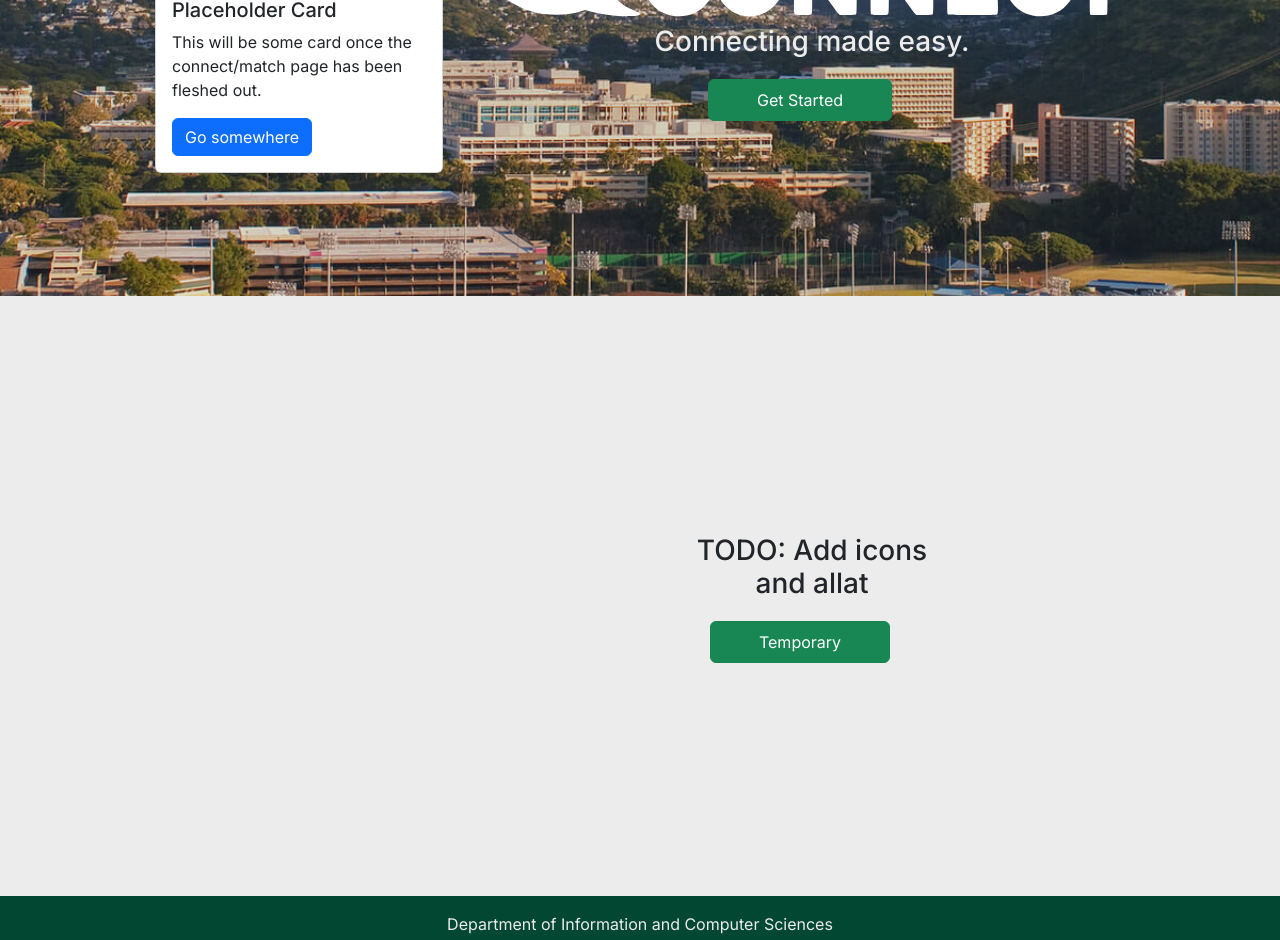
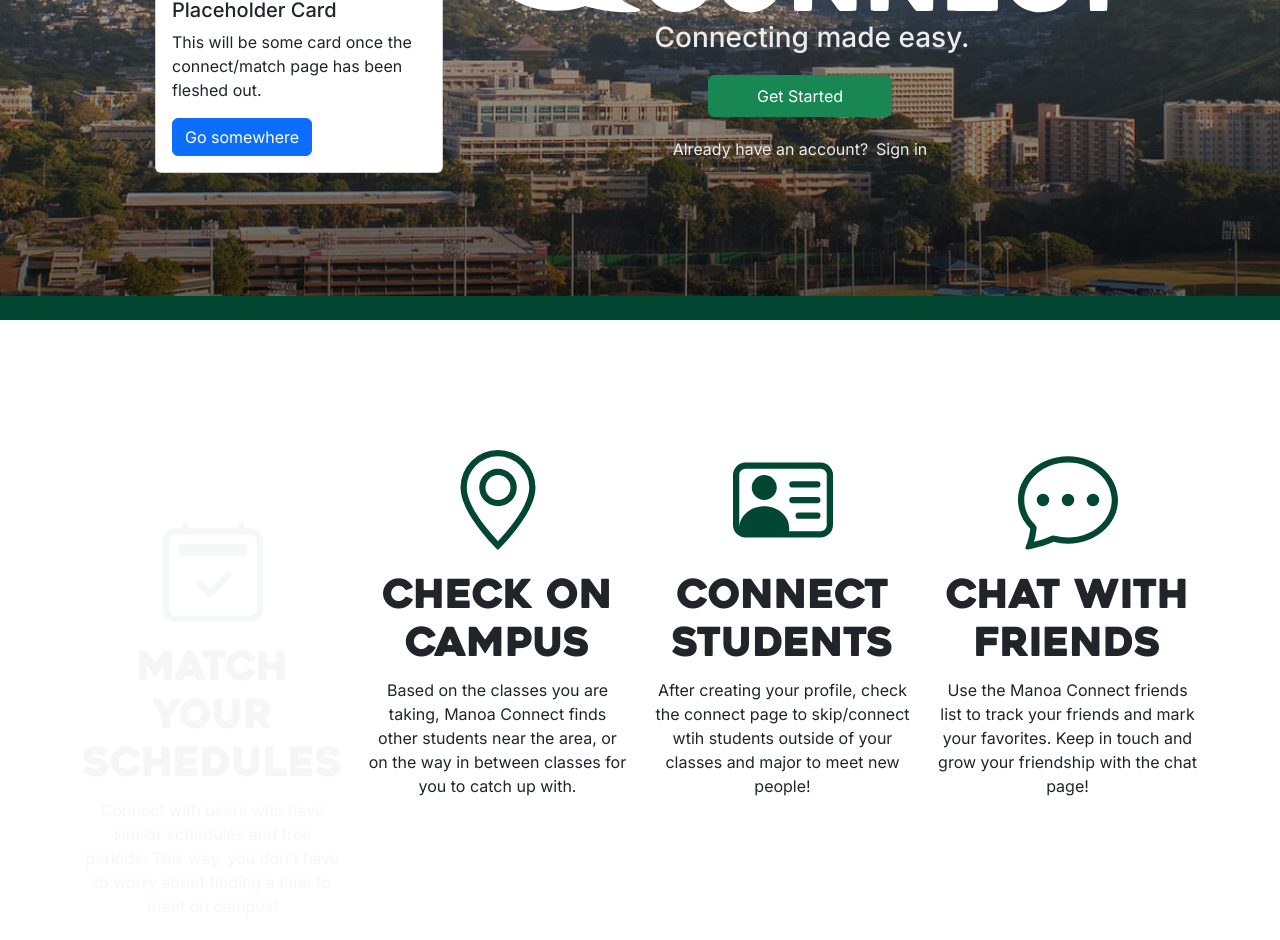
Before and after one commit to manoa-connect/manoa-connect, a Next.js app: page / in a window 1280 px wide. Shown: the part 380-1320 px from the top of the page. Built offline with nearby package versions, Linux system fonts and the light colour scheme; no server answers.

Commit message:
Finish initial landing page

```diff
--- a/src/app/globals.css
+++ b/src/app/globals.css
@@ -1,6 +1,22 @@
 @font-face {
   font-family: 'Heavitas';
   src: url('../../public/assets/Heavitas.ttf') format('truetype');
+}
+
+@keyframes appear-slideUp {
+  from {
+      opacity: 0;
+      transform: translateY(100px);
+  }
+
+  to {
+      opacity: 1;
+      transform: translateY(0px);
+  }
+}
+
+:root {
+  --manoa-green: #024731;
 }
 
 html,
@@ -20,7 +36,7 @@ body {
 }
 
 #hero {
-  background-image: linear-gradient(rgba(0,0,0,0.2), rgba(0,0,0,0.1)), url(../../public/img/hero-img.jpg);
+  background-image: linear-gradient(rgba(192, 192, 192, 0.2), rgba(0, 0, 0, 0.6)), url(../../public/img/hero-img.jpg);
   background-size: cover;
   height: 75vh;
   background-position-x: 60%;
@@ -43,3 +59,13 @@ body {
 .v-middle {
   height: 75vh;
 }
+
+.hover-line:hover{
+  text-decoration: underline;
+}
+
+.slide-up {
+  animation: appear-slideUp linear;
+  animation-timeline: view();
+  animation-range: entry cover 35%;
+}
--- a/src/app/page.tsx
+++ b/src/app/page.tsx
@@ -2,11 +2,13 @@
 
 import HeroSec from '@/components/HeroSec';
 import LandingHome from '@/components/LandingHome';
+import { Navbar } from 'react-bootstrap'
 
 /** The Home page. */
 const Home = () => (
   <main>
     <HeroSec />
+    <Navbar className="pt-3 bg-manoa-green"/>
     <LandingHome />
   </main>
 );
--- a/src/components/HeroSec.tsx
+++ b/src/components/HeroSec.tsx
@@ -1,6 +1,6 @@
 'use client';
 
-import { Col, Container, Image, Row, Button, Card } from 'react-bootstrap';
+import { Col, Container, Image, Row, Button, Card, Navbar, Nav } from 'react-bootstrap';
 import text_logo from '../../public/assets/manoa-connect_logo-text.svg'
 import card_image from '../../public/img/hero-img.jpg';
 
@@ -21,9 +21,13 @@ const HeroSec = () => (
                 </Card>
             </Col>
             <Col className="justify-content-center align-middle text-center">
-                <Image src={text_logo.src} width="650px" alt="Manoa Connect" className="invert"/>
+                <Image src={text_logo.src} width="650px" alt="Manoa Connect" className="invert mt-5"/>
                 <h3 className='py-2 ps-4 text-light'>Connecting made easy.</h3>
-                <Button className="btn-success my-1 py-2 px-5">Get Started</Button>
+                <Button className="btn-success my-1 py-2 px-5" href="/auth/signup">Get Started</Button>
+                <Navbar className="justify-content-center align-middle text-center text-light">
+                    <Navbar.Text className="text-light me-2">Already have an account?</Navbar.Text>
+                    <Nav.Link className="hover-line" href="/auth/signin">Sign in</Nav.Link>
+                </Navbar>
             </Col>
             <Col s={1} />
         </Row>
--- a/src/components/LandingHome.tsx
+++ b/src/components/LandingHome.tsx
@@ -1,17 +1,48 @@
 'use client';
-
-import { Col, Container, Row, Button } from 'react-bootstrap';
+import { Col, Container, Row } from 'react-bootstrap';
+import * as Icon from 'react-bootstrap-icons';
 
 const LandingHome = () => (
-    <Container className="bg-light" fluid>
-        <Row className="align-items-center justify-content-center v-middle">
-            <Col s={1} />
-            <Col xs={3} />            <Col className="justify-content-center align-middle text-center">
-                <h3 className='py-2 ps-4'>TODO: Add icons and allat</h3>
-                <Button className="btn-success my-1 py-2 px-5">Temporary</Button>
-            </Col>
-            <Col s={1} />
-        </Row>
+    <Container className="bg-white pb-4" fluid>
+        <Container fluid="md">
+            <Row className="align-items-center justify-content-center v-middle text-center">
+                <Col className="slide-up">
+                    <Icon.Calendar2Check size={100} className="m-4" style={{color: "var(--manoa-green)"}} />
+                    <h1 className="text-heavitas">Match Your Schedules</h1>
+                    <p>
+                    Connect with users who have similar schedules and free periods. This way, you don&apos;t
+                    have to worry about finding a time to meet on campus!
+                    </p>
+                </Col>
+
+                <Col className="slide-up">
+                    <Icon.GeoAlt size={100} className="m-4" style={{color: "var(--manoa-green)"}}/>
+                    <h1 className="text-heavitas">Check on Campus</h1>
+                    <p>
+                    Based on the classes you are taking, Manoa Connect finds other students near the area,
+                    or on the way in between classes for you to catch up with.
+                    </p>
+                </Col>
+
+                <Col className="slide-up">
+                    <Icon.PersonVcard size={100} className="m-4" style={{color: "var(--manoa-green)"}} />
+                    <h1 className="text-heavitas">Connect Students</h1>
+                    <p>
+                    After creating your profile, check the connect page to skip/connect wtih students outside
+                    of your classes and major to meet new people!
+                    </p>
+                </Col>
+
+                <Col className="slide-up">
+                    <Icon.ChatDots size={100} className="m-4" style={{color: "var(--manoa-green)"}} />
+                    <h1 className="text-heavitas">Chat with Friends</h1>
+                    <p>
+                    Use the Manoa Connect friends list to track your friends and mark your favorites. Keep in touch
+                    and grow your friendship with the chat page!
+                    </p>
+                </Col>
+            </Row>
+        </Container>
     </Container>
 );
 
--- a/src/lib/authOptions.ts
+++ b/src/lib/authOptions.ts
@@ -67,7 +67,7 @@ const authOptions: NextAuthOptions = {
     jwt: ({ token, user }) => {
       // console.log('JWT Callback', { token, user })
       if (user) {
-        const u = user as unknown as any;
+        const u = user as unknown as { id: string; randomKey: string };
         return {
           ...token,
           id: u.id,
```
